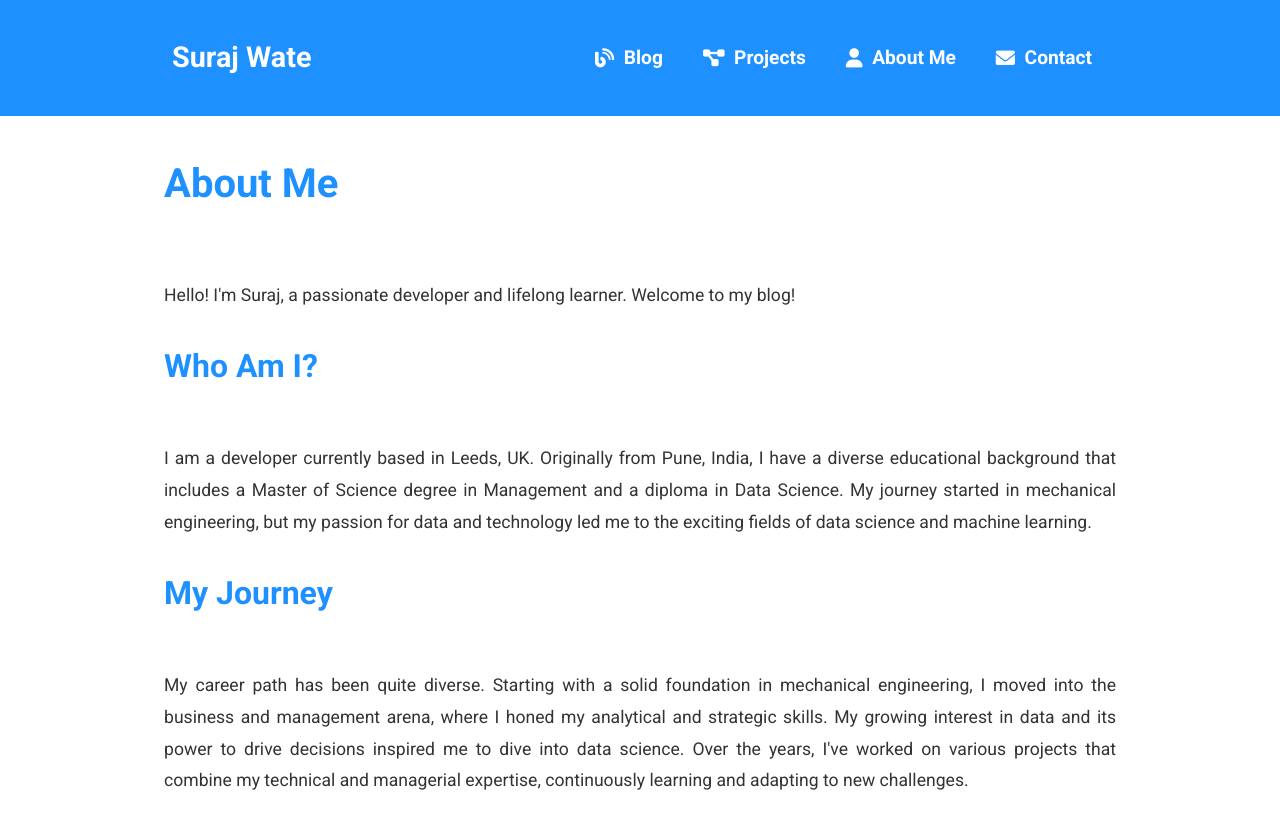
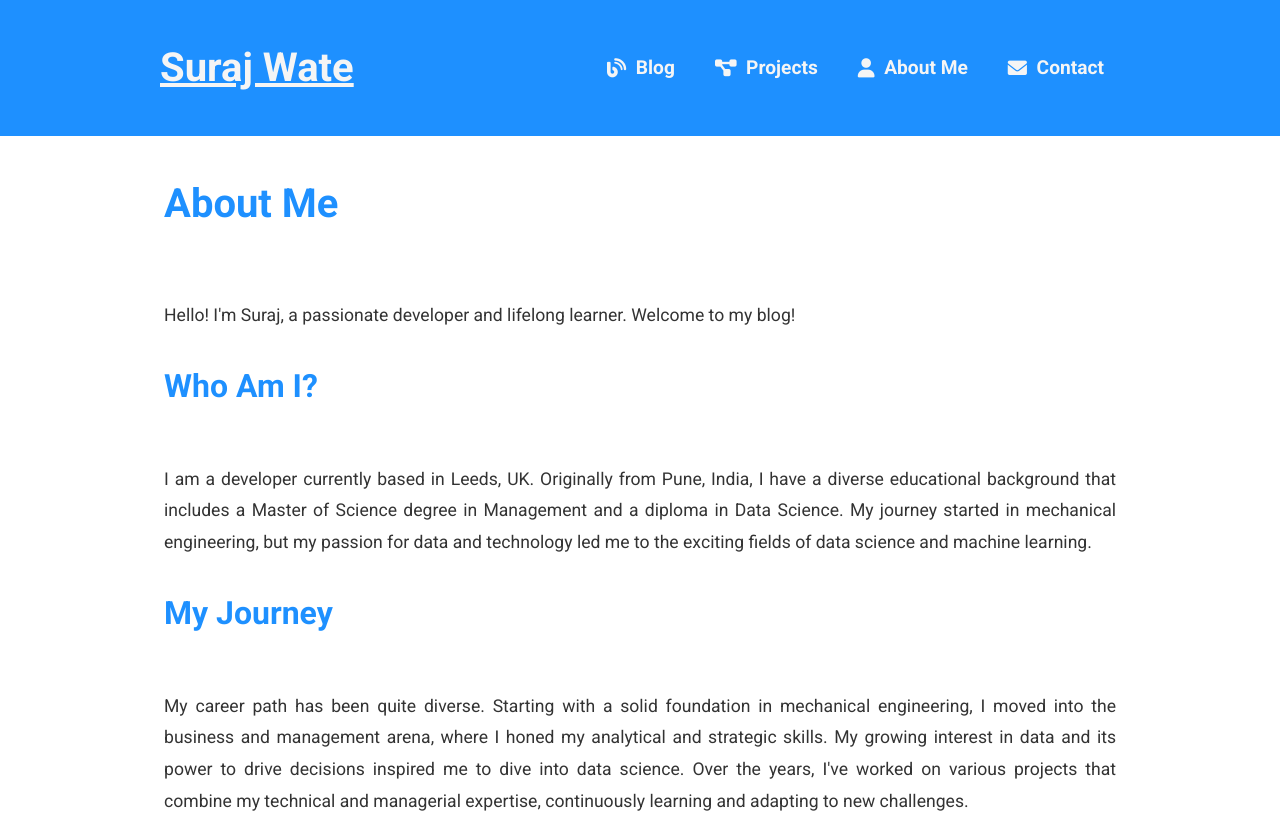
Before and after one commit to surajwate/surajwate.github.io, an Eleventy site: page src/about.html in a window 1280 px wide. Shown: the top 820 px of the page. Built offline with nearby package versions, Linux system fonts and the light colour scheme; Eleventy itself is replaced by a stand-in of ours; files that its build step writes are made by us from their sources; what eleventy-plugin-date would draw is missing.

Commit message:
do font alignment

```diff
--- a/src/assets/css/base.css
+++ b/src/assets/css/base.css
@@ -34,7 +34,7 @@ body {
 
 header {
     background-color: var(--primary-color);
-    color: white;
+    color: var(--background-color);
     padding: 1em 0;
 }
 
@@ -226,16 +226,17 @@ button:hover {
     align-items: center;
     max-width: 1000px;
     margin: 0 auto;
-    padding: 1em 2em; /* Consistent padding */
+    padding: 1em 1.25em; /* Consistent padding */
     background-color: var(--primary-color);
 }
 
 .logo {
-    font-size: 1.8rem;
+    font-size: 2.5rem;
     font-weight: bold;
     /* color: var(--primary-color); */
-    color: white;
-    text-decoration: none;
+    color: var(--background-color);
+    text-decoration-line: underline;
+    text-decoration-skip-ink: auto;
     margin-right: auto;
 }
 
@@ -252,7 +253,7 @@ button:hover {
 
 .nav-links a {
     /* color: var(--text-color); */
-    color: white;
+    color: var(--background-color);
     font-size: 1.2rem;
     text-decoration: none;
     display: flex;
--- a/src/assets/css/blog.css
+++ b/src/assets/css/blog.css
@@ -14,7 +14,7 @@
   font-size: 2.5rem;
   color: var(--primary-color);
   margin-bottom: 1.5em;
-  padding-left: 0.5em; /* Align heading with content */
+  padding-left: 0em; /* Align heading with content */
 }
 
 /* Blog post items */
--- a/src/assets/css/post.css
+++ b/src/assets/css/post.css
@@ -20,7 +20,7 @@ img {
   color: var(--primary-color);
   text-align: left;
   font-size: 2.5rem;
-  margin-bottom: 1.5em; /* Add margin below the title */
+  margin-bottom: 0em;
   font-weight: 700;
 }
 
```
